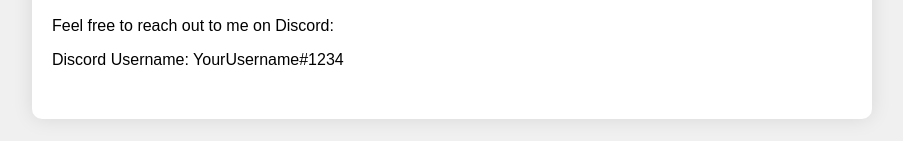
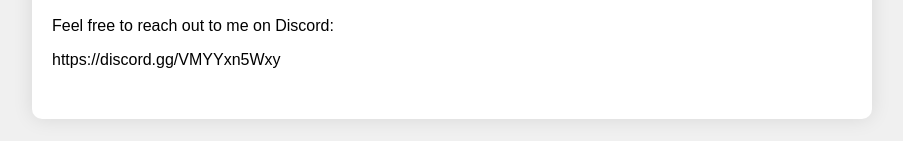
Before and after one commit to HackerKid69/encryptorfun, a plain HTML site: page downloads.html in a window 1280 px wide. Shown: the part 456-597 px from the top of the page, without its empty margins (188-1091 px from the left). Drawn offline with Linux system fonts and the light colour scheme.

Commit message:
Update downloads.html

```diff
--- a/downloads.html
+++ b/downloads.html
@@ -34,7 +34,7 @@
         <section>
             <h2>Contact Me on Discord</h2>
             <p>Feel free to reach out to me on Discord:</p>
-            <p>Discord Username: YourUsername#1234</p>
+            <p>https://discord.gg/VMYYxn5Wxy</p>
         </section>
     </div>
 
```
